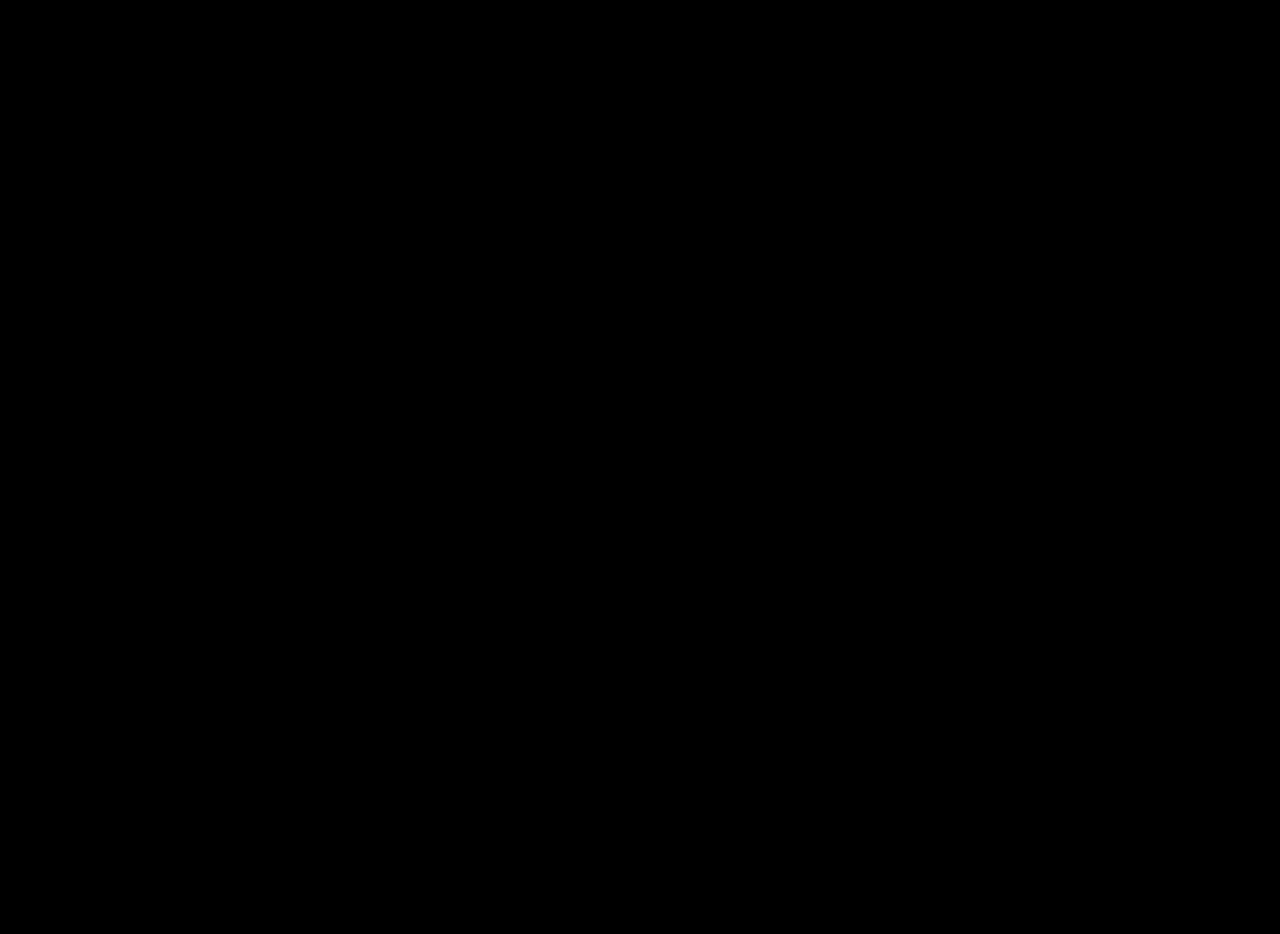
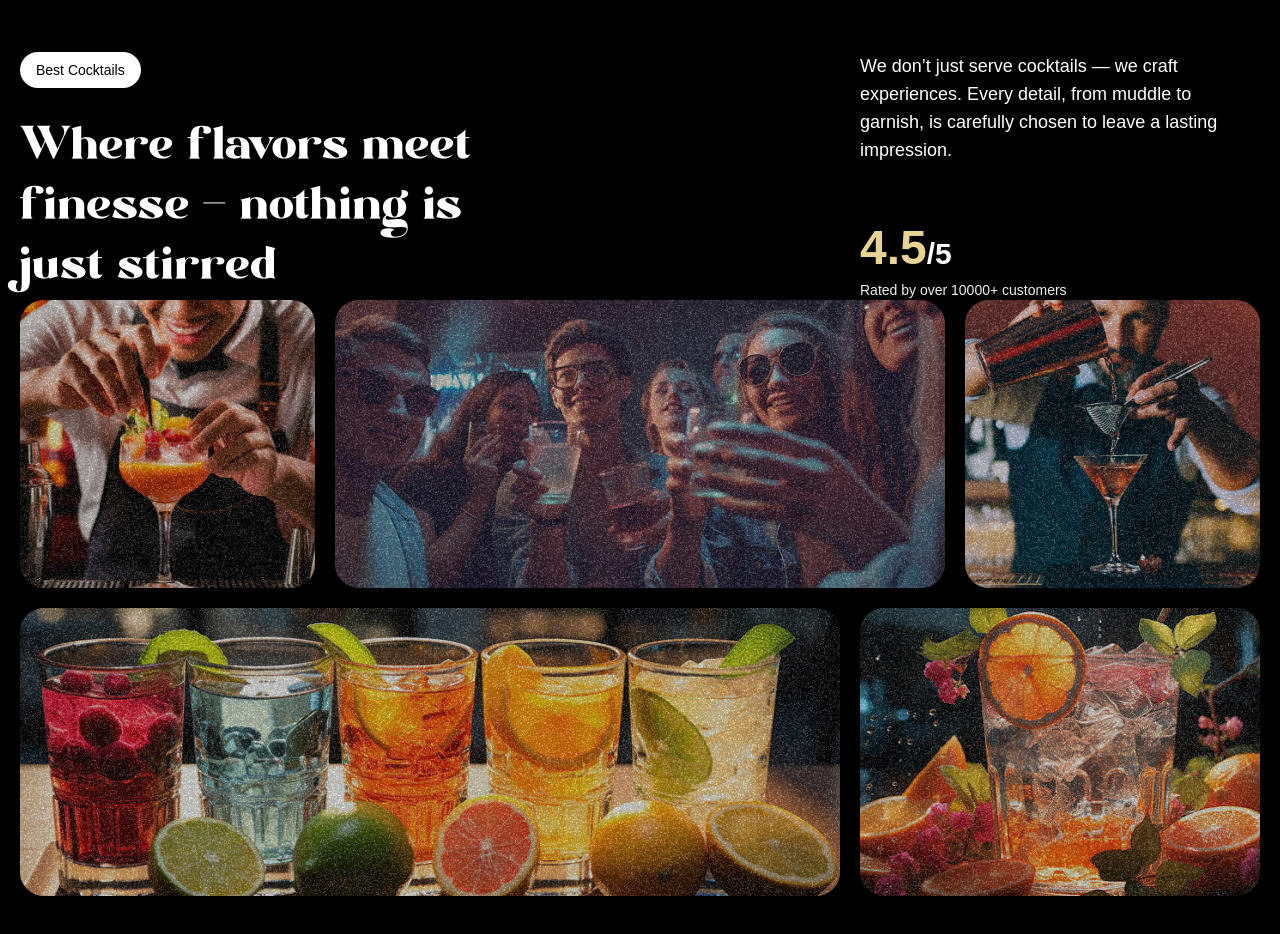
Before and after one commit to sauravpunjabi/The-Glass-Hour, a React (Vite) app: page / in a window 1280 px wide. Shown: the part 1660-2594 px from the top of the page. Before the commit the page ends 2400 px from the top, so only its background shows below. Built offline with nearby package versions, Linux system fonts and the light colour scheme; a web font is replaced by a local one.

Commit message:
implemented about us section

```diff
--- a/src/App.jsx
+++ b/src/App.jsx
@@ -3,6 +3,7 @@
 import gsap from 'gsap';
 import { ScrollTrigger, SplitText } from 'gsap/all';
 import Cocktails from './components/Cocktails';
+import About from './components/About';
 
 gsap.registerPlugin(ScrollTrigger, SplitText);
 
@@ -12,8 +13,7 @@
         <Navbar />
         <Hero />
         <Cocktails />
-
-        <div className='h-dvh bg-black' />
+        <About />
    </main>
   )
 }
--- /dev/null
+++ b/src/components/About.jsx
@@ -0,0 +1,93 @@
+import React from 'react'
+import gsap from 'gsap';
+import { useGSAP } from '@gsap/react';
+import { ScrollTrigger, SplitText } from 'gsap/all';
+
+gsap.registerPlugin(ScrollTrigger, SplitText);
+
+const About = () => {
+
+useGSAP(() => {
+    const titleSplit = SplitText.create('#about h2', {
+        type: 'words'
+    })
+
+    const scrollTimeline = gsap.timeline({
+        scrollTrigger:{
+            trigger: '#about',
+            start: 'top center',
+        }
+    })
+
+    scrollTimeline
+        .from(titleSplit.words, {
+            opacity: 0, duration: 1, yPercent: 100, ease: 'expo.out', stagger: 0.02
+        })
+        .from('.top-grid, .bottom-grid', {
+            opacity: 0, duration: 1, ease: 'power1.inOut', stagger: 0.04,
+        }, '-=0.5')
+}, [])
+
+  return (
+    <div id='about'>
+
+        <div className='mb:16 md: px-0 px-5'></div>
+        <div className="content">
+            <div className='md:col-span-8'>
+
+                    <p className='badge'>Best Cocktails</p>
+                    <h2>Where flavors meet finesse <span className='text-white'>-</span> nothing is just stirred</h2>
+
+            </div>
+
+            <div className='sub-content'>
+                <p>We don’t just serve cocktails —
+                    we craft experiences. Every detail, from muddle to garnish, is carefully chosen to leave a lasting impression.</p>
+
+                <div>
+                    <p className='md:text-3xl text-xl font-bold'>
+                        <span>4.5</span>/5
+                    </p>
+
+                    <p className='text-sm text-white-100'>
+                        Rated by over 10000+ customers
+                    </p>
+                </div>
+            </div>
+
+        </div>
+
+        <div className='top-grid'>
+            <div className='md:col-span-3'>
+                <div className='noisy' />
+                <img src="/images/abt1.png" alt="grid image 1" />
+            </div>
+
+            <div className='md:col-span-6'>
+                <div className='noisy' />
+                <img src="/images/abt2.png" alt="grid image 2" />
+            </div>
+
+            <div className='md:col-span-3'>
+                <div className='noisy' />
+                <img src="/images/abt5.png" alt="grid image 5" />
+            </div>
+        </div>
+
+        <div className='bottom-grid'>
+            <div className='md:col-span-8'>
+                <div className='noisy' />
+                <img src="/images/abt3.png" alt="grid image 3" />
+            </div>
+
+            <div className='md:col-span-4'>
+                <div className='noisy' />
+                <img src="/images/abt4.png" alt="grid image 4" />
+            </div>
+        </div>
+
+    </div>
+  )
+}
+
+export default About
```
